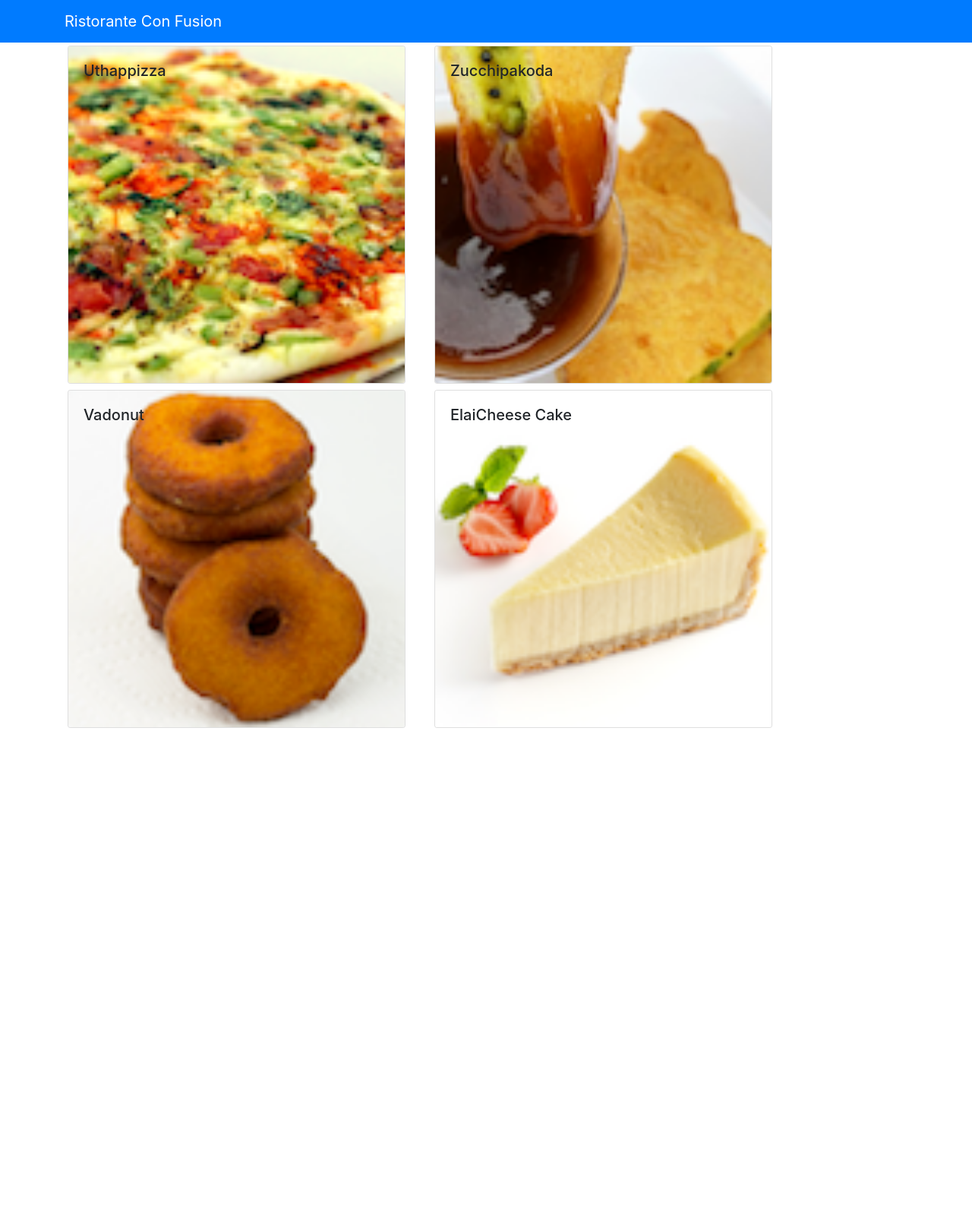
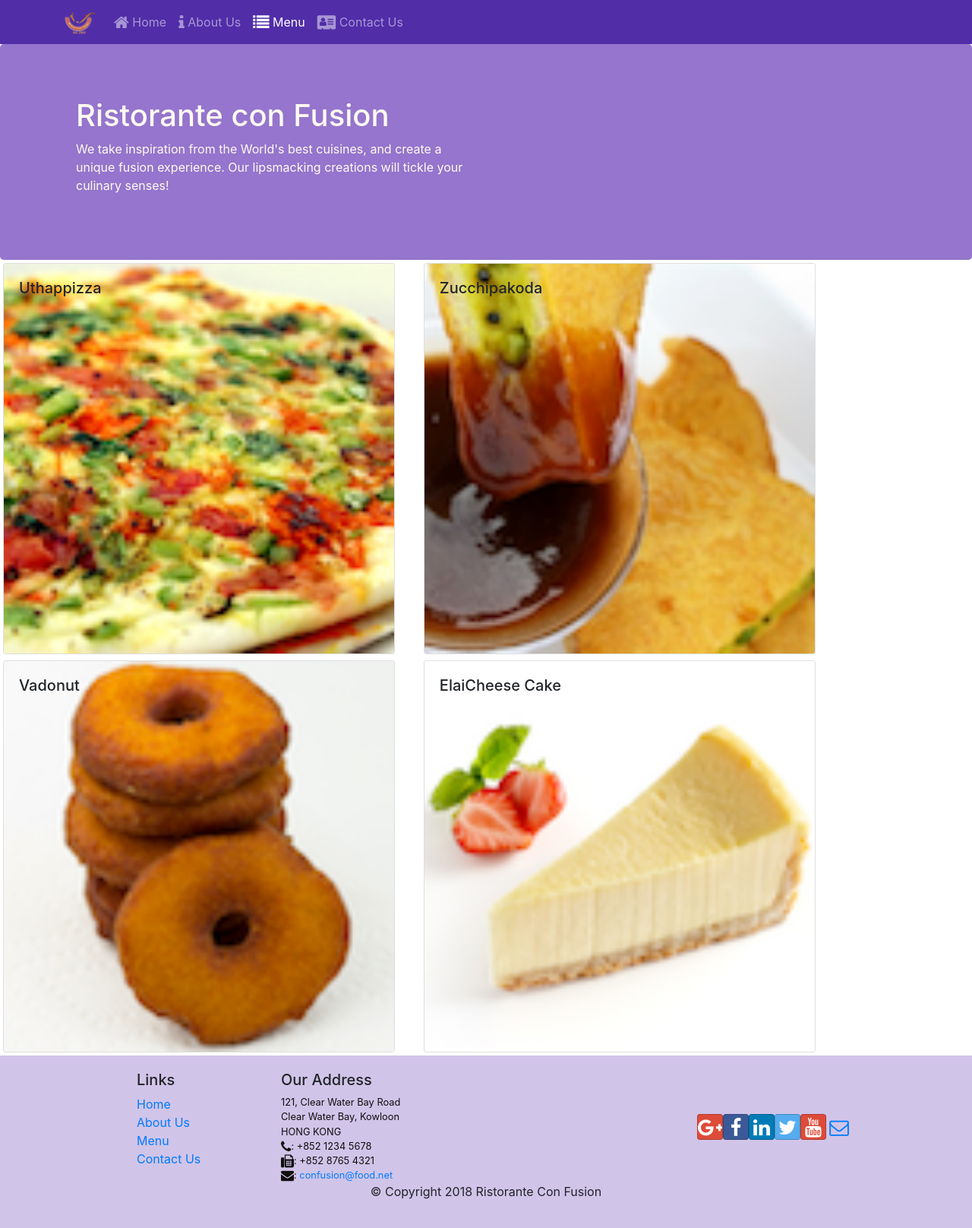
Before and after one commit to Tonystark-97/hotelMenuApp, a React (Create React App) app: page /menu in a window 1280 px wide. Shown: the whole page at 76% size. Before the commit the page ends 962 px from the top, so only its background shows below. Built offline with nearby package versions, Linux system fonts and the light colour scheme.

Commit message:
functional components

```diff
--- a/package.json
+++ b/package.json
@@ -7,9 +7,12 @@
     "@testing-library/react": "^9.5.0",
     "@testing-library/user-event": "^7.2.1",
     "bootstrap": "^4.0.0",
+    "bootstrap-social": "^5.1.1",
+    "font-awesome": "^4.7.0",
     "react": "^16.13.1",
     "react-dom": "^16.13.1",
     "react-popper": "^0.9.2",
+    "react-router-dom": "^4.2.2",
     "react-scripts": "3.4.1",
     "reactstrap": "^5.0.0"
   },
--- a/src/App.css
+++ b/src/App.css
@@ -1,38 +1,33 @@
-.App {
-  text-align: center;
+.row-header {
+  margin: 0px auto;
+  padding: 0px auto;
 }
 
-.App-logo {
-  height: 40vmin;
-  pointer-events: none;
+.row-content {
+  margin: 0px auto;
+  padding: 50px 0px 50px 0px;
+  border-bottom: 1px ridge;
+  min-height: 400px;
 }
 
-@media (prefers-reduced-motion: no-preference) {
-  .App-logo {
-    animation: App-logo-spin infinite 20s linear;
-  }
+.footer {
+  background-color: #d1c4e9;
+  margin: 0px auto;
+  padding: 20px 0px 20px 0px;
+}
+.jumbotron {
+  padding: 70px 30px 70px 30px;
+  margin: 0px auto;
+  background: #9575cd;
+  color: floralwhite;
 }
 
-.App-header {
-  background-color: #282c34;
-  min-height: 100vh;
-  display: flex;
-  flex-direction: column;
-  align-items: center;
-  justify-content: center;
-  font-size: calc(10px + 2vmin);
-  color: white;
+address {
+  font-size: 80%;
+  margin: 0px;
+  color: #0f0f0f;
 }
 
-.App-link {
-  color: #61dafb;
+.navbar-dark {
+  background-color: #512da8;
 }
-
-@keyframes App-logo-spin {
-  from {
-    transform: rotate(0deg);
-  }
-  to {
-    transform: rotate(360deg);
-  }
-}
--- a/src/App.js
+++ b/src/App.js
@@ -1,13 +1,16 @@
 import React, { Component } from "react";
-
+import "./App.css";
 import Main from "./components/MainComponent";
+import { BrowserRouter } from "react-router-dom";
 
 class App extends Component {
   render() {
     return (
-      <div className="App">
-        <Main />
-      </div>
+      <BrowserRouter>
+        <div className="App">
+          <Main />
+        </div>
+      </BrowserRouter>
     );
   }
 }
--- /dev/null
+++ b/src/components/FooterComponent.js
@@ -0,0 +1,91 @@
+import React from "react";
+import { Link } from "react-router-dom";
+
+function Footer(props) {
+  return (
+    <div className="footer">
+      <div className="container">
+        <div className="row justify-content-center">
+          <div className="col-4 offset-1 col-sm-2">
+            <h5>Links</h5>
+            <ul className="list-unstyled">
+              <li>
+                <Link to="/home">Home</Link>
+              </li>
+              <li>
+                <Link to="/aboutus">About Us</Link>
+              </li>
+              <li>
+                <Link to="/menu">Menu</Link>
+              </li>
+              <li>
+                <Link to="/contactus">Contact Us</Link>
+              </li>
+            </ul>
+          </div>
+          <div className="col-7 col-sm-5">
+            <h5>Our Address</h5>
+            <address>
+              121, Clear Water Bay Road
+              <br />
+              Clear Water Bay, Kowloon
+              <br />
+              HONG KONG
+              <br />
+              <i className="fa fa-phone fa-lg"></i>: +852 1234 5678
+              <br />
+              <i className="fa fa-fax fa-lg"></i>: +852 8765 4321
+              <br />
+              <i className="fa fa-envelope fa-lg"></i>:{" "}
+              <a href="mailto:confusion@food.net">confusion@food.net</a>
+            </address>
+          </div>
+          <div className="col-12 col-sm-4 align-self-center">
+            <div className="text-center">
+              <a
+                className="btn btn-social-icon btn-google"
+                href="http://google.com/+"
+              >
+                <i className="fa fa-google-plus"></i>
+              </a>
+              <a
+                className="btn btn-social-icon btn-facebook"
+                href="http://www.facebook.com/profile.php?id="
+              >
+                <i className="fa fa-facebook"></i>
+              </a>
+              <a
+                className="btn btn-social-icon btn-linkedin"
+                href="http://www.linkedin.com/in/"
+              >
+                <i className="fa fa-linkedin"></i>
+              </a>
+              <a
+                className="btn btn-social-icon btn-twitter"
+                href="http://twitter.com/"
+              >
+                <i className="fa fa-twitter"></i>
+              </a>
+              <a
+                className="btn btn-social-icon btn-google"
+                href="http://youtube.com/"
+              >
+                <i className="fa fa-youtube"></i>
+              </a>
+              <a className="btn btn-social-icon" href="mailto:">
+                <i className="fa fa-envelope-o"></i>
+              </a>
+            </div>
+          </div>
+        </div>
+        <div className="row justify-content-center">
+          <div className="col-auto">
+            <p>© Copyright 2018 Ristorante Con Fusion</p>
+          </div>
+        </div>
+      </div>
+    </div>
+  );
+}
+
+export default Footer;
--- /dev/null
+++ b/src/components/HeaderComponent.js
@@ -0,0 +1,84 @@
+import React, { Component } from "react";
+import {
+  Nav,
+  Navbar,
+  NavbarBrand,
+  NavbarToggler,
+  Collapse,
+  NavItem,
+  Jumbotron,
+} from "reactstrap";
+import { NavLink } from "react-router-dom";
+
+class Header extends Component {
+  state = {
+    isNavOpen: false,
+  };
+  constructor(props) {
+    super(props);
+    this.toggleNav = this.toggleNav.bind(this);
+  }
+  toggleNav() {
+    this.setState({ isNavOpen: !this.state.isNavOpen });
+  }
+  render() {
+    return (
+      <React.Fragment>
+        <Navbar dark expand="md">
+          <div className="container">
+            <NavbarToggler onClick={this.toggleNav} />
+            <NavbarBrand className="mr.auto/" href="/">
+              <img
+                src="assets/images/logo.png"
+                height="30"
+                width="41"
+                alt="Ristoranto Con Fusion"
+              />
+            </NavbarBrand>
+            <Collapse isOpen={this.state.isNavOpen} navbar>
+              <Nav navbar>
+                <NavItem>
+                  <NavLink className="nav-link" to="/home">
+                    <span className="fa fa-home fa-lg"></span> Home
+                  </NavLink>
+                </NavItem>
+                <NavItem>
+                  <NavLink className="nav-link" to="/aboutus">
+                    <span className="fa fa-info fa-lg"></span> About Us
+                  </NavLink>
+                </NavItem>
+                <NavItem>
+                  <NavLink className="nav-link" to="/menu">
+                    <span className="fa fa-list fa-lg"></span> Menu
+                  </NavLink>
+                </NavItem>
+                <NavItem>
+                  <NavLink className="nav-link" to="/contactus">
+                    <span className="fa fa-address-card fa-lg"></span> Contact
+                    Us
+                  </NavLink>
+                </NavItem>
+              </Nav>
+            </Collapse>
+          </div>
+        </Navbar>
+        <Jumbotron>
+          <div className="container">
+            <div className="row row-header">
+              <div className="col-12 col-sm-6">
+                <h1>Ristorante con Fusion</h1>
+                <p>
+                  We take inspiration from the World's best cuisines, and create
+                  a unique fusion experience. Our lipsmacking creations will
+                  tickle your culinary senses!
+                </p>
+              </div>
+            </div>
+          </div>
+        </Jumbotron>
+      </React.Fragment>
+    );
+  }
+}
+
+export default Header;
--- /dev/null
+++ b/src/components/HomeComponent.js
@@ -0,0 +1,11 @@
+import React from "react";
+
+function Head() {
+  return (
+    <div className="container">
+      <h4>Home</h4>
+    </div>
+  );
+}
+
+export default Head;
--- a/src/components/MainComponent.js
+++ b/src/components/MainComponent.js
@@ -1,7 +1,11 @@
 import React, { Component } from "react";
 import DishDetail from "./DishdetailComponent";
+import Home from "./HomeComponent";
 import Menu from "./MenuComponent";
-import { Navbar, NavbarBrand } from "reactstrap";
+import Header from "./HeaderComponent";
+import Footer from "./FooterComponent";
+import { Switch, Route, Redirect } from "react-router-dom";
+
 import { DISHES } from "../resources/dishes";
 
 class Main extends Component {
@@ -15,26 +19,26 @@
   }
 
   render() {
+    const homepage = () => {
+      return (
+        <div>
+          <Home />
+        </div>
+      );
+    };
     return (
       <div>
-        <Navbar dark color="primary">
-          <div className="container">
-            <NavbarBrand href="/">Ristorante Con Fusion</NavbarBrand>
-          </div>
-        </Navbar>
-        <div className="container">
-          <Menu
-            dishes={this.state.dishes}
-            onClick={(dishId) => this.onDishSelect(dishId)}
+        <Header />
+        <Switch>
+          <Route path="/home" component={homepage} />
+          <Route
+            exact
+            path="/menu"
+            component={() => <Menu dishes={this.state.dishes} />}
           />
-          <DishDetail
-            selectedDish={
-              this.state.dishes.filter(
-                (dish) => dish.id === this.state.selectedDish
-              )[0]
-            }
-          />
-        </div>
+          <Redirect to="/home" />
+        </Switch>
+        <Footer />
       </div>
     );
   }
--- a/src/components/menuComponent.js
+++ b/src/components/menuComponent.js
@@ -3,7 +3,7 @@
 
 function RenderMenuItem({ dish, onClick }) {
   return (
-    <Card key={dish.id} onClick={() => onClick(dish.id)}>
+    <Card key={dish.id}>
       <CardImg width="100%" src={dish.image} alt={dish.name} />
       <CardImgOverlay>
         <CardTitle>{dish.name}</CardTitle>
```
Also changed, not shown: src/index.js (+9 -7 lines), 1 other file (tests, documents, lock files or other folders).
